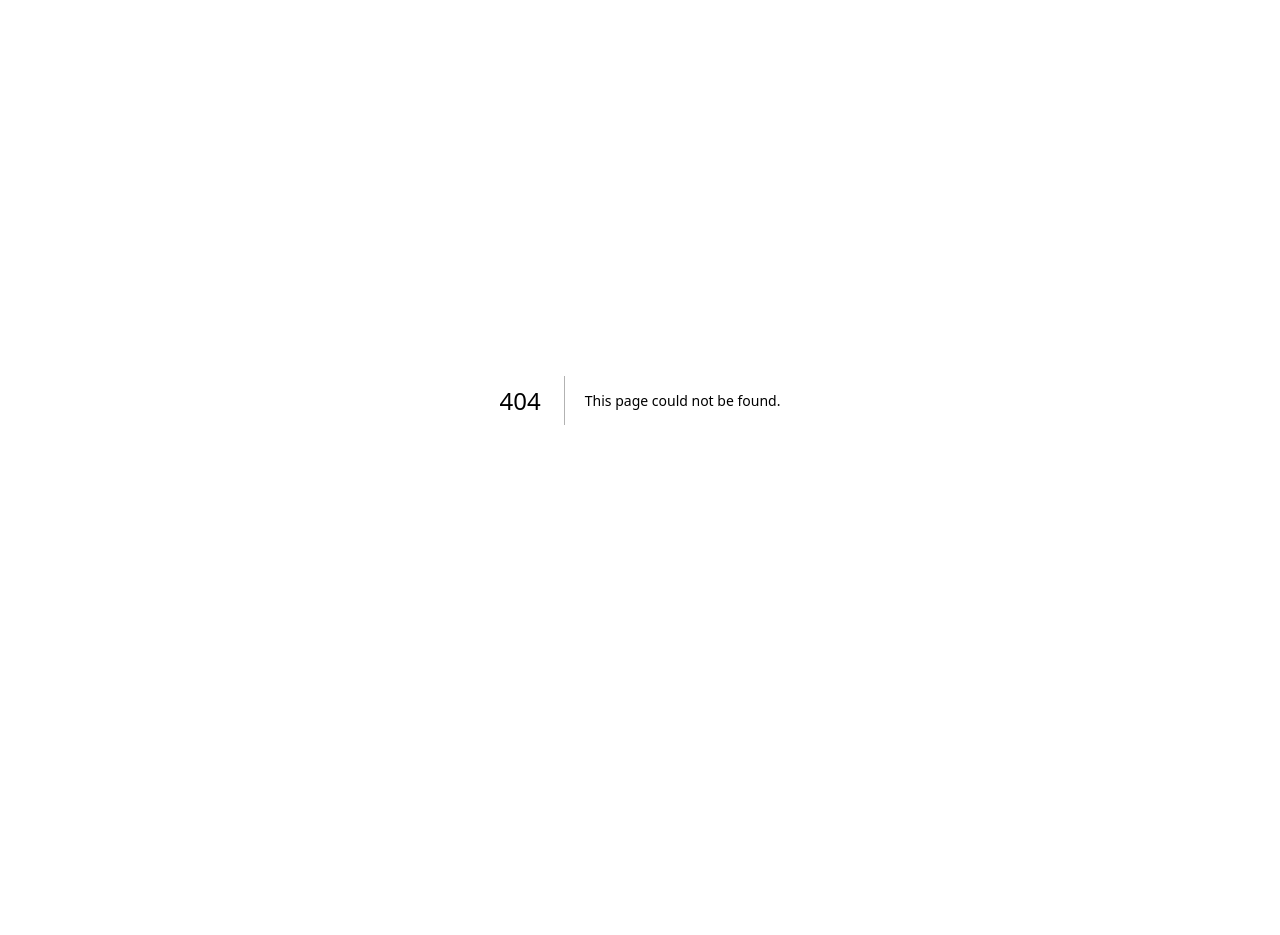
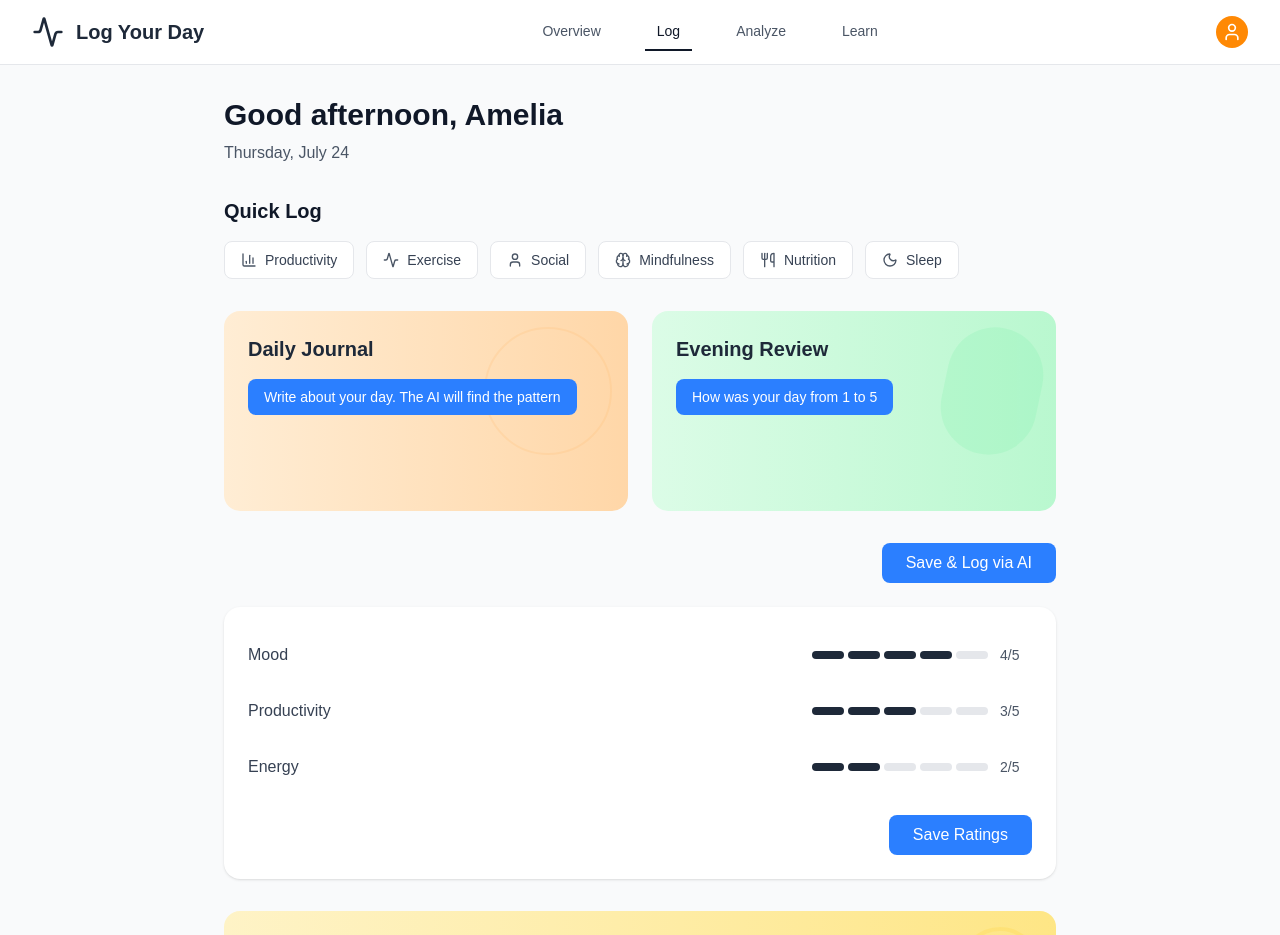
Before and after one commit to SabidMahmud/aura, a Next.js app: page /profile in a window 1280 px wide. Before the commit this address had no page. Shown: the top 935 px of the page. Before the commit the page ends 800 px from the top, so only its background shows below. Built offline with nearby package versions, Linux system fonts and the light colour scheme; no server answers.

Commit message:
dashboard

```diff
--- /dev/null
+++ b/src/app/profile/page.tsx
@@ -0,0 +1,204 @@
+'use client';
+import { useSession } from 'next-auth/react';
+import { useState } from 'react';
+import { Calendar, User, TrendingUp, Activity, Brain, Utensils, Moon, BarChart3 } from 'lucide-react';
+
+export default function ProfilePage() {
+  const { data: session, status } = useSession();
+  const [ratings, setRatings] = useState({
+    mood: 4,
+    productivity: 3,
+    energy: 2
+  });
+
+  const currentDate = new Date().toLocaleDateString('en-US', {
+    weekday: 'long',
+    month: 'long',
+    day: 'numeric'
+  });
+
+  const handleRatingChange = (category: string, value: number) => {
+    setRatings(prev => ({ ...prev, [category]: value }));
+  };
+
+  const RatingBar = ({ label, value, onChange }: { label: string, value: number, onChange: (val: number) => void }) => (
+    <div className="flex items-center justify-between py-3">
+      <span className="text-gray-700 font-medium">{label}</span>
+      <div className="flex items-center space-x-3">
+        <div className="flex space-x-1">
+          {[1, 2, 3, 4, 5].map((rating) => (
+            <button
+              key={rating}
+              onClick={() => onChange(rating)}
+              className={`w-8 h-2 rounded-full transition-colors ${
+                rating <= value ? 'bg-gray-800' : 'bg-gray-200'
+              }`}
+            />
+          ))}
+        </div>
+        <span className="text-sm text-gray-600 w-8">{value}/5</span>
+      </div>
+    </div>
+  );
+
+  if (status === "loading") {
+    return (
+      <div className="min-h-screen bg-gray-50 flex items-center justify-center">
+        <div className="text-gray-600">Loading...</div>
+      </div>
+    );
+  }
+
+  return (
+    <div className="min-h-screen bg-gray-50">
+      {/* Header */}
+      <div className="bg-white border-b border-gray-200">
+        <div className="max-w-7xl mx-auto px-4 sm:px-6 lg:px-8">
+          <div className="flex items-center justify-between h-16">
+            <div className="flex items-center space-x-3">
+              <Activity className="h-8 w-8 text-gray-800" />
+              <span className="text-xl font-semibold text-gray-800">Log Your Day</span>
+            </div>
+            <nav className="hidden md:flex space-x-8">
+              <a href="#" className="text-gray-600 hover:text-gray-900 px-3 py-2 text-sm font-medium">Overview</a>
+              <a href="#" className="text-gray-900 px-3 py-2 text-sm font-medium border-b-2 border-gray-900">Log</a>
+              <a href="#" className="text-gray-600 hover:text-gray-900 px-3 py-2 text-sm font-medium">Analyze</a>
+              <a href="#" className="text-gray-600 hover:text-gray-900 px-3 py-2 text-sm font-medium">Learn</a>
+            </nav>
+            <div className="flex items-center space-x-3">
+              <div className="h-8 w-8 bg-orange-400 rounded-full flex items-center justify-center">
+                <User className="h-5 w-5 text-white" />
+              </div>
+            </div>
+          </div>
+        </div>
+      </div>
+
+      {/* Main Content */}
+      <div className="max-w-4xl mx-auto px-4 sm:px-6 lg:px-8 py-8">
+        {/* Greeting */}
+        <div className="mb-8">
+          <h1 className="text-3xl font-bold text-gray-900 mb-2">
+            Good afternoon, {session?.user?.name || 'Amelia'}
+          </h1>
+          <p className="text-gray-600">{currentDate}</p>
+        </div>
+
+        {/* Quick Log Section */}
+        <div className="mb-8">
+          <h2 className="text-xl font-semibold text-gray-900 mb-4">Quick Log</h2>
+          <div className="flex flex-wrap gap-3 mb-6">
+            <button className="flex items-center space-x-2 px-4 py-2 bg-white border border-gray-200 rounded-lg hover:bg-gray-50 transition-colors">
+              <BarChart3 className="h-4 w-4 text-gray-600" />
+              <span className="text-sm text-gray-700">Productivity</span>
+            </button>
+            <button className="flex items-center space-x-2 px-4 py-2 bg-white border border-gray-200 rounded-lg hover:bg-gray-50 transition-colors">
+              <Activity className="h-4 w-4 text-gray-600" />
+              <span className="text-sm text-gray-700">Exercise</span>
+            </button>
+            <button className="flex items-center space-x-2 px-4 py-2 bg-white border border-gray-200 rounded-lg hover:bg-gray-50 transition-colors">
+              <User className="h-4 w-4 text-gray-600" />
+              <span className="text-sm text-gray-700">Social</span>
+            </button>
+            <button className="flex items-center space-x-2 px-4 py-2 bg-white border border-gray-200 rounded-lg hover:bg-gray-50 transition-colors">
+              <Brain className="h-4 w-4 text-gray-600" />
+              <span className="text-sm text-gray-700">Mindfulness</span>
+            </button>
+            <button className="flex items-center space-x-2 px-4 py-2 bg-white border border-gray-200 rounded-lg hover:bg-gray-50 transition-colors">
+              <Utensils className="h-4 w-4 text-gray-600" />
+              <span className="text-sm text-gray-700">Nutrition</span>
+            </button>
+            <button className="flex items-center space-x-2 px-4 py-2 bg-white border border-gray-200 rounded-lg hover:bg-gray-50 transition-colors">
+              <Moon className="h-4 w-4 text-gray-600" />
+              <span className="text-sm text-gray-700">Sleep</span>
+            </button>
+          </div>
+        </div>
+
+        {/* Dashboard Cards */}
+        <div className="grid grid-cols-1 lg:grid-cols-2 gap-6 mb-8">
+          {/* Daily Journal */}
+          <div className="relative bg-gradient-to-r from-orange-100 to-orange-200 rounded-2xl p-6 min-h-[200px] overflow-hidden">
+            <div className="absolute right-4 top-4 opacity-20">
+              <div className="w-32 h-32 border-2 border-orange-300 rounded-full"></div>
+            </div>
+            <div className="relative z-10">
+              <h3 className="text-xl font-semibold text-gray-800 mb-4">Daily Journal</h3>
+              <button className="bg-blue-500 hover:bg-blue-600 text-white px-4 py-2 rounded-lg text-sm transition-colors">
+                Write about your day. The AI will find the pattern
+              </button>
+            </div>
+          </div>
+
+          {/* Evening Review */}
+          <div className="relative bg-gradient-to-r from-green-100 to-green-200 rounded-2xl p-6 min-h-[200px] overflow-hidden">
+            <div className="absolute right-4 top-4 opacity-20">
+              <div className="w-24 h-32 bg-green-300 rounded-full transform rotate-12"></div>
+            </div>
+            <div className="relative z-10">
+              <h3 className="text-xl font-semibold text-gray-800 mb-4">Evening Review</h3>
+              <button className="bg-blue-500 hover:bg-blue-600 text-white px-4 py-2 rounded-lg text-sm transition-colors">
+                How was your day from 1 to 5
+              </button>
+            </div>
+          </div>
+        </div>
+
+        {/* Save & Log Button */}
+        <div className="flex justify-end mb-6">
+          <button className="bg-blue-500 hover:bg-blue-600 text-white px-6 py-2 rounded-lg font-medium transition-colors">
+            Save & Log via AI
+          </button>
+        </div>
+
+        {/* Rating Section */}
+        <div className="bg-white rounded-2xl p-6 shadow-sm mb-8">
+          <div className="space-y-2 mb-6">
+            <RatingBar
+              label="Mood"
+              value={ratings.mood}
+              onChange={(val) => handleRatingChange('mood', val)}
+            />
+            <RatingBar
+              label="Productivity"
+              value={ratings.productivity}
+              onChange={(val) => handleRatingChange('productivity', val)}
+            />
+            <RatingBar
+              label="Energy"
+              value={ratings.energy}
+              onChange={(val) => handleRatingChange('energy', val)}
+            />
+          </div>
+          <div className="flex justify-end">
+            <button className="bg-blue-500 hover:bg-blue-600 text-white px-6 py-2 rounded-lg font-medium transition-colors">
+              Save Ratings
+            </button>
+          </div>
+        </div>
+
+        {/* Today's Log */}
+        <div className="relative bg-gradient-to-r from-amber-100 to-amber-200 rounded-2xl p-6 min-h-[200px] overflow-hidden">
+          <div className="absolute right-4 top-4 opacity-20">
+            <div className="w-20 h-20">
+              <div className="w-full h-full border-4 border-amber-300 rounded-full"></div>
+              <div className="absolute inset-2 border-2 border-amber-300 rounded-full"></div>
+              <div className="absolute inset-4 border border-amber-300 rounded-full"></div>
+            </div>
+          </div>
+          <div className="relative z-10">
+            <h3 className="text-xl font-semibold text-gray-800 mb-4">Today&apos;s Log</h3>
+            <div className="bg-blue-500 text-white px-4 py-2 rounded-lg inline-block text-sm">
+              1:45 PM - Ate Healthy (from journal)
+            </div>
+          </div>
+        </div>
+
+        {/* Footer */}
+        <div className="text-center text-gray-500 text-sm mt-12">
+          © 2025 Aura. All rights reserved.
+        </div>
+      </div>
+    </div>
+  );
+}
```
